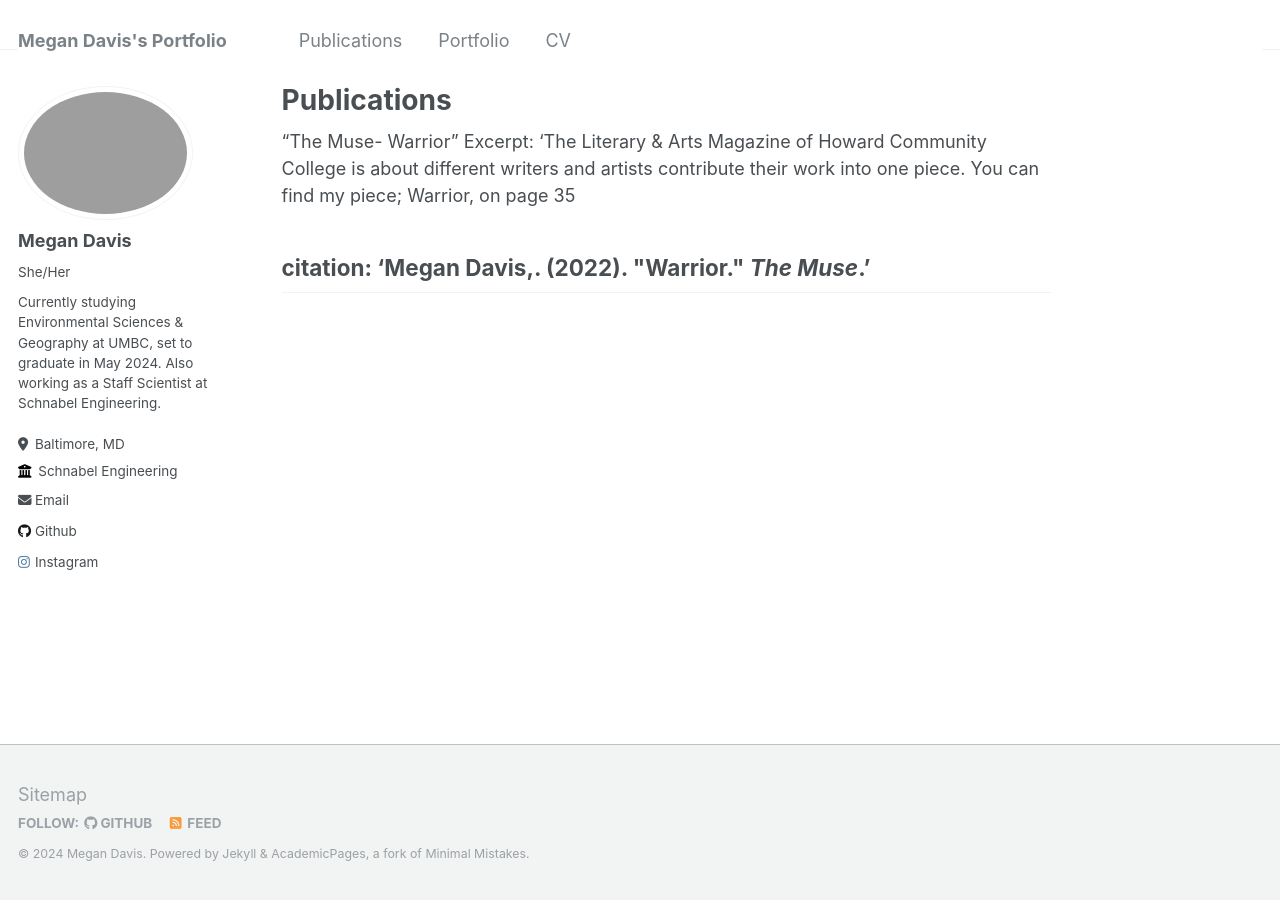
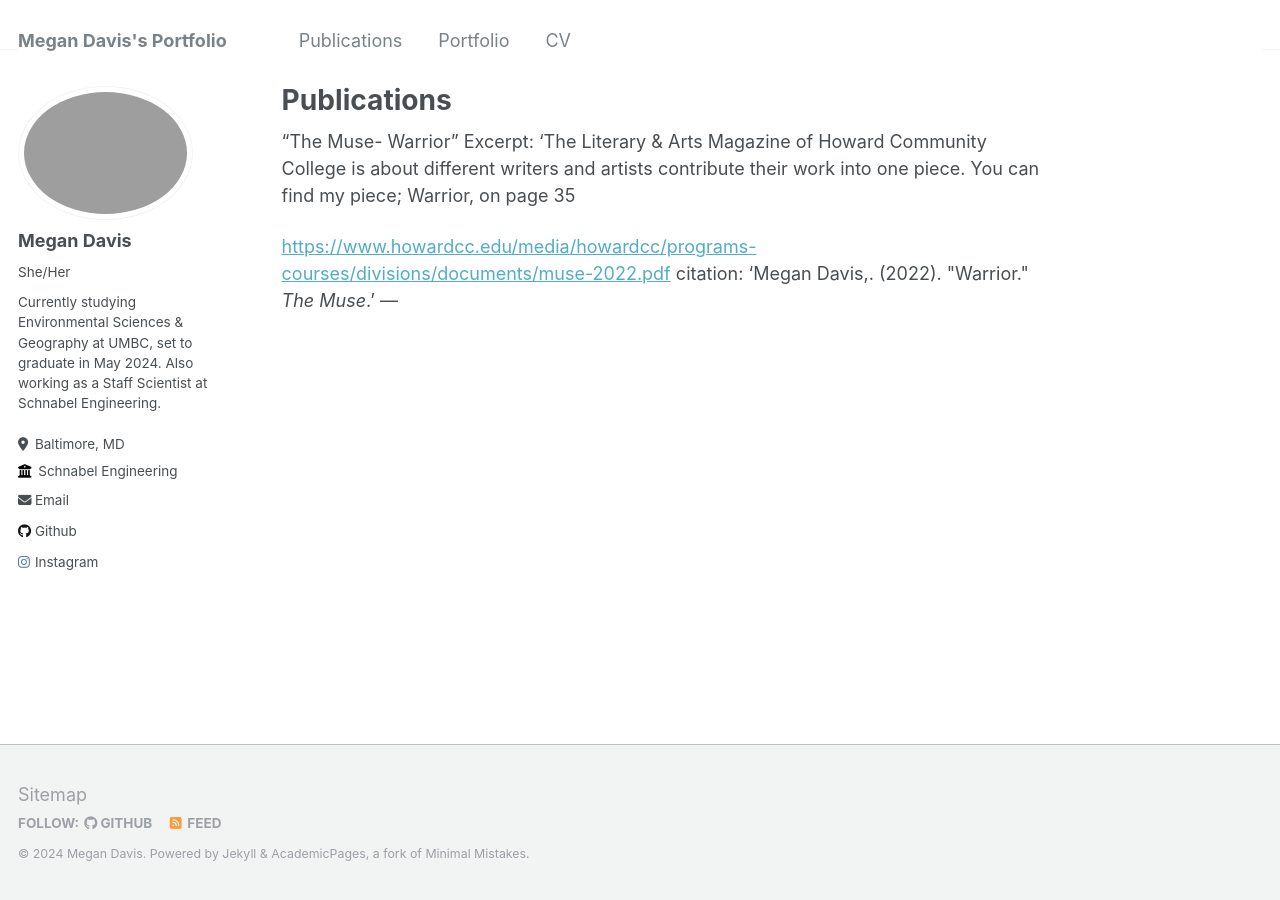
Before and after one commit to mdavis459/mdavis459.github.io, a Jekyll site: the page built from _pages/publications.md, in a window 1280 px wide. Built offline with Jekyll 4.4.1, drawn with Linux system fonts in a browser that asks for light colours.

Commit message:
Update publications.md

```diff
--- a/_pages/publications.md
+++ b/_pages/publications.md
@@ -9,5 +9,6 @@ time: 2022
 "The Muse- Warrior"
 Excerpt: 'The Literary & Arts Magazine of Howard Community College is about different writers and artists contribute their work into one piece. You can find my piece; Warrior, on page 35
 
+<https://www.howardcc.edu/media/howardcc/programs-courses/divisions/documents/muse-2022.pdf>
 citation: 'Megan Davis,. (2022). &quot;Warrior.&quot; <i>The Muse</i>.'
 ---
```
